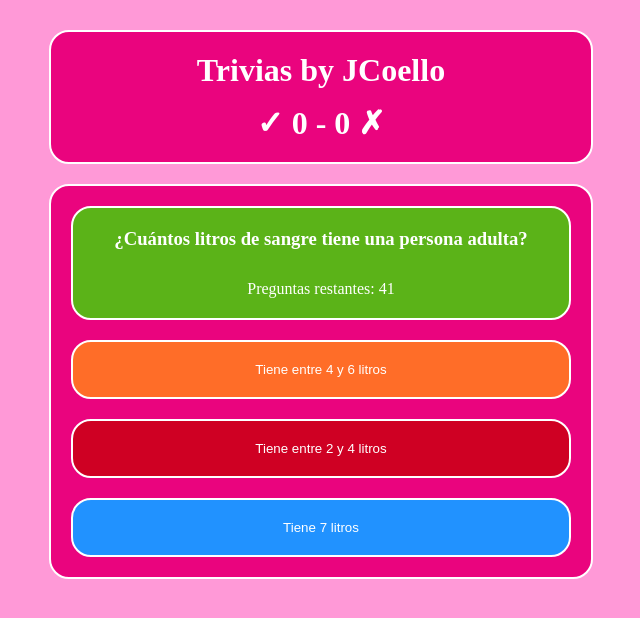
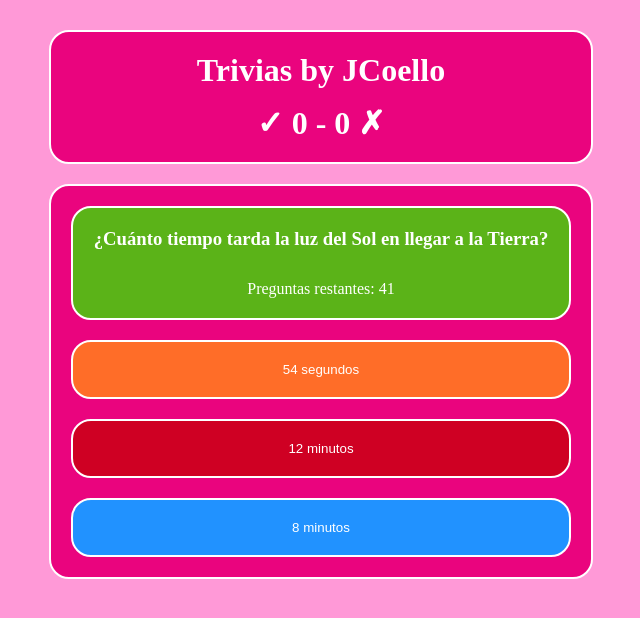
Before and after one commit to chuchocoello/Jcoello-trivial, a React (Vite) app: page / in a window 1280 px wide. Shown: the top 618 px of the page, without its empty margins (319-959 px from the left). Built offline with nearby package versions, Linux system fonts and the light colour scheme.

Commit message:
ya funciona al 100%

```diff
--- a/src/App.jsx
+++ b/src/App.jsx
@@ -10,7 +10,7 @@ function App() {
   //Estados: ganadas, perdidas y el numero de la pregunta
   const [countWin, setCountWin] = useState(0);
   const [countLose, setCountLose] = useState(0);
-  const [numero, setNumero] = useState(0)
+  const [numero, setNumero] = useState(Math.floor(Math.random()*10))
   const [respondidas, setRespondidas] = useState(0)
   const [terminado, setTerminado] = useState(false)
   const [questionsList, setQuestionsList] = useState(questionsListInit)
@@ -24,14 +24,16 @@ function App() {
   }
   const cambioNumero = () =>  {
     if(questionsList.length != 1){
-      questionsList = questionsList.splice(numero, 1)
-      setNumero(Math.floor(Math.random()*questionsList.length))
+      const copyArrayQuestions = [...questionsList]
+      copyArrayQuestions.splice(numero, 1)
+      setNumero(Math.floor(Math.random()*copyArrayQuestions.length))
+      setQuestionsList(copyArrayQuestions)
       setRespondidas(respondidas +1)
     }else{setTerminado(true)}
   }
 
   const reinicio = () => {
-    setNumero(0)
+    setNumero(Math.floor(Math.random()*10))
     setCountLose(0)
     setCountWin(0)
     setTerminado(false)
```
